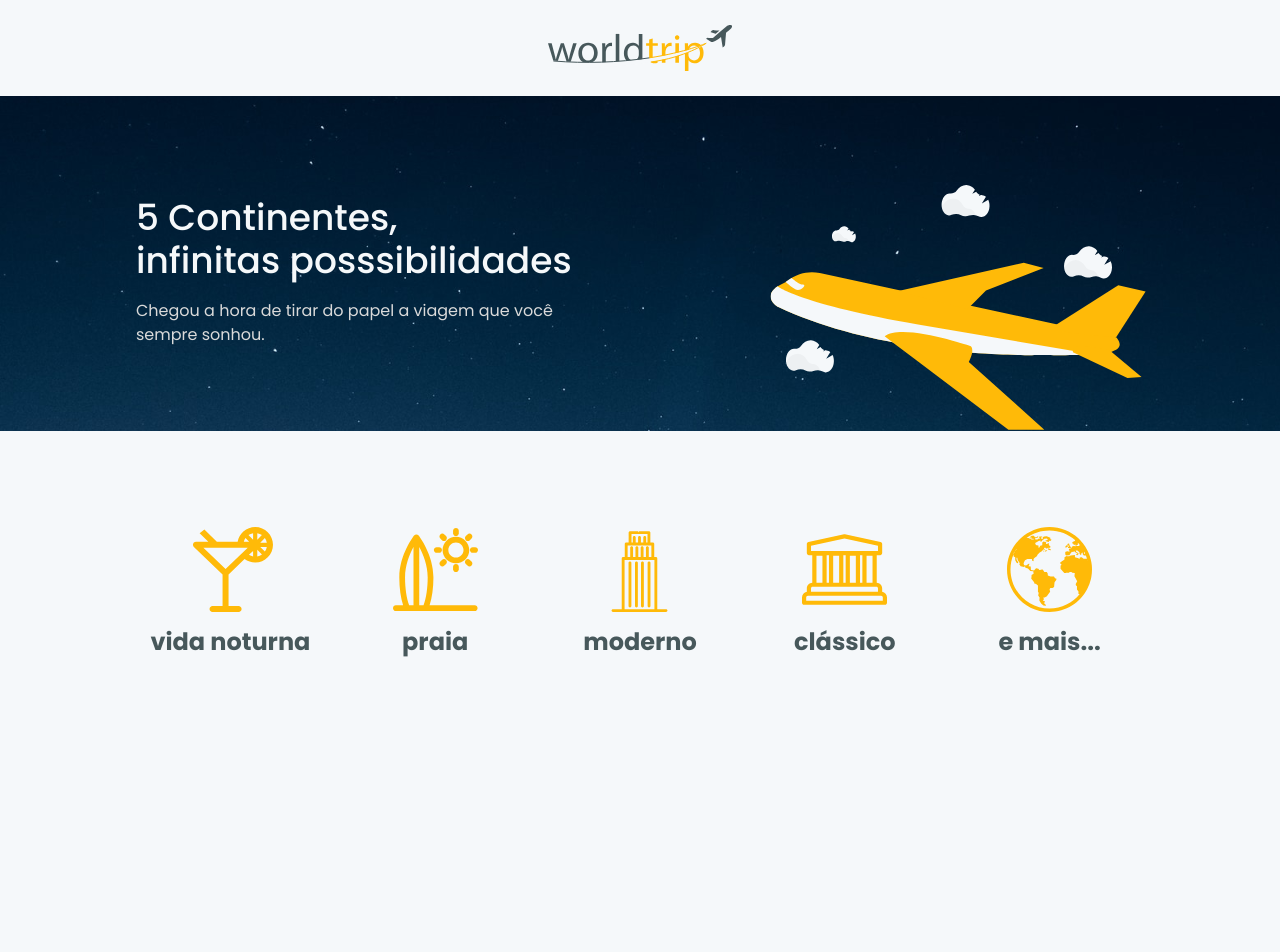
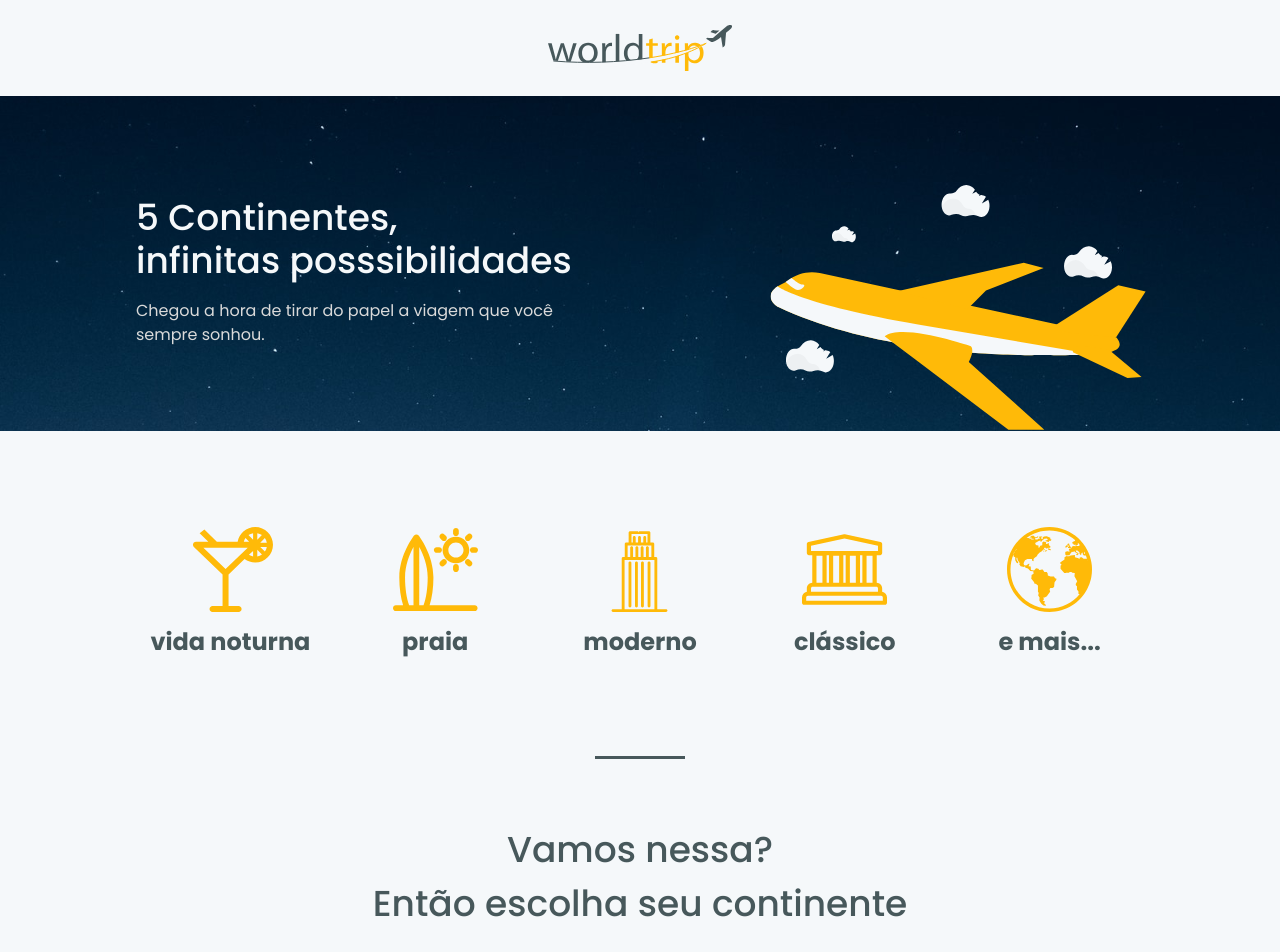
Before and after one commit to camilamiz/chakra-ui-interface, a Next.js app: page / in a window 1280 px wide. Shown: the top 952 px of the page. Before the commit the page ends 800 px from the top, so only its background shows below. Built offline with nearby package versions, Linux system fonts and the light colour scheme.

Commit message:
add message component

```diff
--- /dev/null
+++ b/src/components/PickContinentText.tsx
@@ -0,0 +1,13 @@
+import { Flex, Stack, Text } from "@chakra-ui/react";
+
+
+export function PickContinentText () {
+  return (
+    <Stack pb="35px" align="center" w="100%">
+      <Flex>
+        <Flex w="90px" borderBottom="3px solid" borderColor="gray.500" mb="56px"/>
+      </Flex>
+      <Text fontSize="36" fontWeight="500" color="gray.500" align="center">Vamos nessa?<br />Então escolha seu continente</Text>
+    </Stack>
+  );
+}
--- a/src/pages/index.tsx
+++ b/src/pages/index.tsx
@@ -1,6 +1,7 @@
 import { Flex, Stack } from "@chakra-ui/react";
 import { Banner } from "../components/Banner";
 import { TravelCategories } from "../components/TravelCategories";
+import { PickContinentText } from "../components/PickContinentText";
 
 export default function Home() {
   return (
@@ -11,6 +12,7 @@ export default function Home() {
       <Stack w="100%">
         <Banner />
         <TravelCategories />
+        <PickContinentText />
       </Stack>
     </Flex>
   )
```
